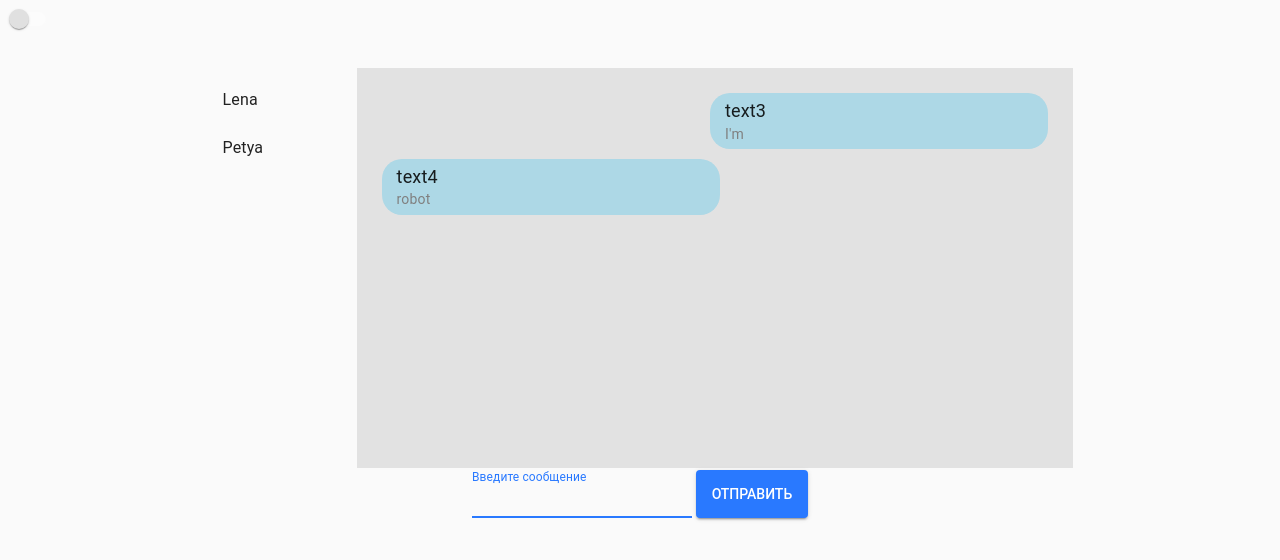
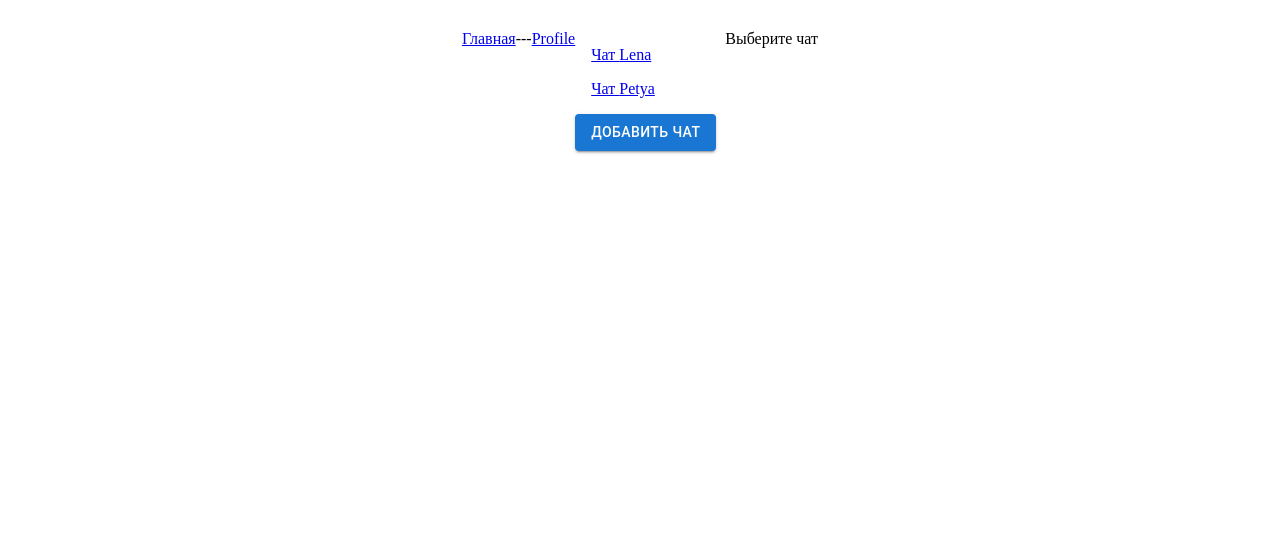
Before and after one commit to brand989/reactMessanger, a React app: page / in a window 1280 px wide. Shown: the top 560 px of the page. Built offline with nearby package versions, Linux system fonts and the light colour scheme.

Commit message:
add router, chatlist

```diff
--- a/package.json
+++ b/package.json
@@ -28,6 +28,7 @@
     "css-loader": "^6.7.1",
     "react": "^18.2.0",
     "react-dom": "^18.2.0",
+    "react-router-dom": "^6.4.3",
     "sass": "^1.55.0",
     "sass-loader": "^13.1.0",
     "style-loader": "^3.3.1",
--- a/src/components/App.jsx
+++ b/src/components/App.jsx
@@ -1,73 +1,38 @@
-import React, { useState, useEffect } from 'react';
-import '../App.scss'
-import ChatsList from './Chatslist/Chatslist';
-import MessageList from './MessageList/MessageList';
-import SendMessage from './SendMessage/SendMessage';
+import React from 'react';
+import './App.scss'
 
-import CssBaseline from '@material-ui/core/CssBaseline';
-import { ThemeProvider, createTheme } from '@mui/material/styles';
-import { createMuiTheme } from '@material-ui/core/styles';
-import Switch from '@mui/material/Switch';
-import { useTheme } from '@material-ui/core/styles';
-import lightTheme, { darkTheme } from './theme.js';
-import Box from '@mui/material/Box';
+import Messanger from './Messenger/Messenger';
+import ErrorPage from './ErrorPage/ErrorPage';
+import Navigation from './Navigation/Navigation';
+
+import {createBrowserRouter,RouterProvider} from "react-router-dom";
+
 
 
 
 const App = () => {
 
+    const router = createBrowserRouter([
+        {
+          path: "/",
+          element: <Navigation />,
+          errorElement: <ErrorPage />,
+          children: [
+            {
+                path: "/chats/:chatsId",
+                element: <Messanger />,
+              },
+              {
+                path: "profile",
+                element: <div>Your profile</div>,
+              },
+          ]
+        },
+    ])
 
-
-    const theme = useTheme();
-
-
-    const [items, setItems] = useState([{ id: 1, text: 'text3', author: "I\'m" }, { id: 2, text: 'text4', author: "robot" }]);
-    const [chats, setChats] = useState([{ id: 1, name: 'Lena' }, { id: 2, name: 'Petya' }])
-    const [checked, setChecked] = React.useState(false);
-    const [newtheme, setTheme] = React.useState(false);
-
-    const changeTheme = () => {
-        setTheme(!newtheme);
-        setChecked(!checked);
-    }
-
-    const appliedTheme =  createMuiTheme(newtheme ? darkTheme : lightTheme)
-
-    const addMessage = (message) => {
-        const idMessage = items.length
-        setItems([...items, { id: idMessage, text: message, author: "I\'m" }])
-
-    };
-
-
-    useEffect(() => {
-        const lenghtItems = items.length
-
-        if (items[lenghtItems - 1].author != "robot") {
-            const idMessage = items.length
-            setTimeout(
-                () => setItems([...items, { id: idMessage, text: "я бот пока", author: "robot" }]), 1000
-            )
-        }
-
-    }, [items])
-
-
-    return (
-        <ThemeProvider theme={appliedTheme}>
-            <CssBaseline />
-            <Switch
-                onChange={changeTheme}
-                inputProps={{ 'aria-label': 'controlled' }}
-            />
-            <Box className="main" color='primary'>
-                <ChatsList chats={chats} />
-                <MessageList messages={items} />
-                <SendMessage addMessage={addMessage} />
-            </Box>
-        </ThemeProvider>
-    )
+     return(
+        <RouterProvider router={router} />
+      )
 };
 
-
 export default App;
--- a/src/components/ChatsList/Chatslist.jsx
+++ b/src/components/ChatsList/Chatslist.jsx
@@ -1,28 +1,35 @@
-import React from 'react';
+import React, {useState} from 'react';
 import Box from '@mui/material/Box';
 import List from '@mui/material/List';
 import ListItem from '@mui/material/ListItem';
 import ListItemButton from '@mui/material/ListItemButton';
-import ListItemText from '@mui/material/ListItemText';
+import {Link} from "react-router-dom";
+import Button from '@mui/material/Button';
 
 
+const ChatsList = () => {
 
-const ChatsList = (props) => {
+    const [chats, setChats] = useState([{ id: 1, name: 'Lena' }, { id: 2, name: 'Petya' }])
+
+    const addChat = () => {
+        const id = chats.length + 1
+        setChats([...chats,{ id: `${id}`, name: `New Chat ${id}` }])
+    }
 
 
     return (
     <Box sx={{ width: '50%', maxWidth: 150}}>
         <nav >
             <List>
-                {props.chats.map((item, index) => (
+                {chats.map((item, index) => (
                         <ListItem disablePadding key={index} >
                             <ListItemButton>
-                            <ListItemText primary={item.name} />
+                            <Link to={`/chats/${item.id}`} >Чат {item.name} </Link>
                             </ListItemButton>
                         </ListItem>
                     ))}
             </List>
-
+            <Button variant="contained" onClick={addChat}>Добавить чат</Button>
         </nav>
     </Box>
 
--- /dev/null
+++ b/src/components/ErrorPage/ErrorPage.jsx
@@ -0,0 +1,18 @@
+import React from 'react';
+
+
+
+const ErrorPage = (props) => {
+
+
+
+
+    return (
+
+        <div>404 такой страницы не существет</div>
+
+    )
+
+};
+
+export default ErrorPage ;
--- a/src/components/MessageList/MessageList.jsx
+++ b/src/components/MessageList/MessageList.jsx
@@ -1,19 +1,22 @@
-import React, { useState } from 'react';
+import React from 'react';
 import Message from '../Message/Message.jsx';
+
+import {useMatch} from "react-router-dom";
+
 
 
 
 const MessageList = (props) => {
 
+    const match = useMatch("/chats/:chatsId")
+    const chatsId = match.params.chatsId
 
     return (
 
         <div className='messages'>
             {props.messages.map((item, index) => (
-                <><Message text={item.text} author={item.author} key={index}/></>
-
+                item.Chatid == chatsId && <Message text={item.text} author={item.author} key={index}/>
             ))}
-
         </div>
 
     )
--- /dev/null
+++ b/src/components/Messenger/Messenger.jsx
@@ -0,0 +1,46 @@
+import React, { useState, useEffect } from 'react';
+import MessageList from '../MessageList/MessageList';
+import SendMessage from '../SendMessage/SendMessage';
+import {useMatch} from "react-router-dom";
+
+
+
+const Messanger = (props) => {
+
+    const [items, setItems] = useState([{ id: 1, text: 'text3', author: "I\'m", Chatid: 1 }, { id: 2, text: 'text4', author: "robot", Chatid: 1 }]);
+    const match = useMatch("/chats/:chatsId")
+    const chatsId = match.params.chatsId
+
+
+    const addMessage = (message) => {
+        const idMessage = items.length
+        setItems([...items, { id: idMessage, text: message, author: "I\'m", Chatid: `${chatsId}` }])
+    };
+
+    useEffect(() => {
+        const lenghtItems = items.length
+        if (items[lenghtItems - 1].author != "robot") {
+            const idMessage = items.length
+            setTimeout(
+                () => setItems([...items, { id: idMessage, text: "я бот пока", author: "robot", Chatid: `${chatsId}` }]), 1000
+            )
+        }
+
+    }, [items])
+
+
+
+    return (
+
+        <>
+            <MessageList messages={items} />
+            <SendMessage addMessage={addMessage} />
+        </>
+
+
+
+    )
+
+}
+
+export default Messanger;
--- /dev/null
+++ b/src/components/Navigation/Navigation.jsx
@@ -0,0 +1,33 @@
+import React, { useState } from 'react';
+import Box from '@mui/material/Box';
+
+import { Outlet, Link,
+    useLocation } from "react-router-dom";
+
+
+
+import ChatsList from '../Chatslist/Chatslist';
+
+
+const Navigation = (props) => {
+
+    const [chats, setChats] = useState([{ id: 1, name: 'Lena' }, { id: 2, name: 'Petya' }])
+    const location = useLocation()
+
+
+    return (
+
+        <Box className="main" color='primary'>
+            <Link to="/">Главная</Link>
+            <div>---</div>
+            <Link to="profile">Profile</Link>
+            <ChatsList chats={chats} />
+            <Outlet />
+            { location.pathname == '/' && <div>Выберите чат</div> }
+         </Box>
+
+    )
+
+};
+
+export default Navigation;
--- a/src/components/theme.js
+++ /dev/null
@@ -1,142 +0,0 @@
-import { createMuiTheme, responsiveFontSizes } from '@material-ui/core/styles';
-
-
-const lightTheme = responsiveFontSizes(createMuiTheme({
-
-  spacing: 4,
-
-  typography: {
-
-    fontFamily: [
-
-      'Roboto',
-
-      'Raleway',
-
-      'Open Sans',
-
-    ].join(','),
-
-    h1: {
-
-      fontSize: '5rem',
-
-      fontFamily: 'Raleway',
-
-    },
-
-    h3: {
-
-      fontSize: '2.5rem',
-
-      fontFamily: 'Open Sans',
-
-    },
-
-  },
-
-  palette: {
-
-    background: {
-
-      default: '#757ce8'//green
-
-    },
-
-    primary: {
-
-      main: '#2979ff',//green
-
-    },
-
-    secondary:{
-
-      main: '#000000',//black
-
-      icons: '#009900', //white
-
-    },
-
-    text: {
-
-      primary: '#000000',//black
-
-      secondary: '#FFFFFF',//white
-
-    },
-
-  },
-}));
-
-
-const darkTheme = responsiveFontSizes(createMuiTheme({
-
-  spacing: 4,
-
-  typography: {
-
-    fontFamily: [
-
-      'Roboto',
-
-      'Raleway',
-
-      'Open Sans',
-
-    ].join(','),
-
-    h1: {
-
-      fontSize: '5rem',
-
-      fontFamily: 'Raleway',
-
-    },
-
-    h3: {
-
-      fontSize: '2.5rem',
-
-      fontFamily: 'Open Sans',
-
-    },
-
-  },
-
-  palette: {
-
-    background: {
-
-      default: '#000000'//black
-
-    },
-
-    primary: {
-
-      main: '#FFFFFF',//white
-
-    },
-
-    secondary:{
-
-      main: '#FFFFFF', //white
-
-      icons: '#FFFFFF', //white
-
-    },
-
-    text: {
-
-      primary: '#000000',//white
-
-      secondary: '#FFFFFF',//white
-
-    },
-
-  },
-}));
-
-
-
-export default lightTheme ;
-export {darkTheme} ;
--- a/src/index.jsx
+++ b/src/index.jsx
@@ -1,13 +1,12 @@
 import React from 'react';
-import ReactDOM from 'react-dom';
-
+import ReactDOM from 'react-dom/client';
 import App from './components/App.jsx';
 
 
+const root = ReactDOM.createRoot(document.getElementById("root"))
 
-
-
-ReactDOM.render(
-    <App/>,
-    document.getElementById('root')
-);
+root.render(
+  <React.StrictMode>
+    <App />
+  </React.StrictMode>
+)
```
Also changed, not shown: src/components/App.scss (renamed from src/App.scss), 1 other file (tests, documents, lock files or other folders).
